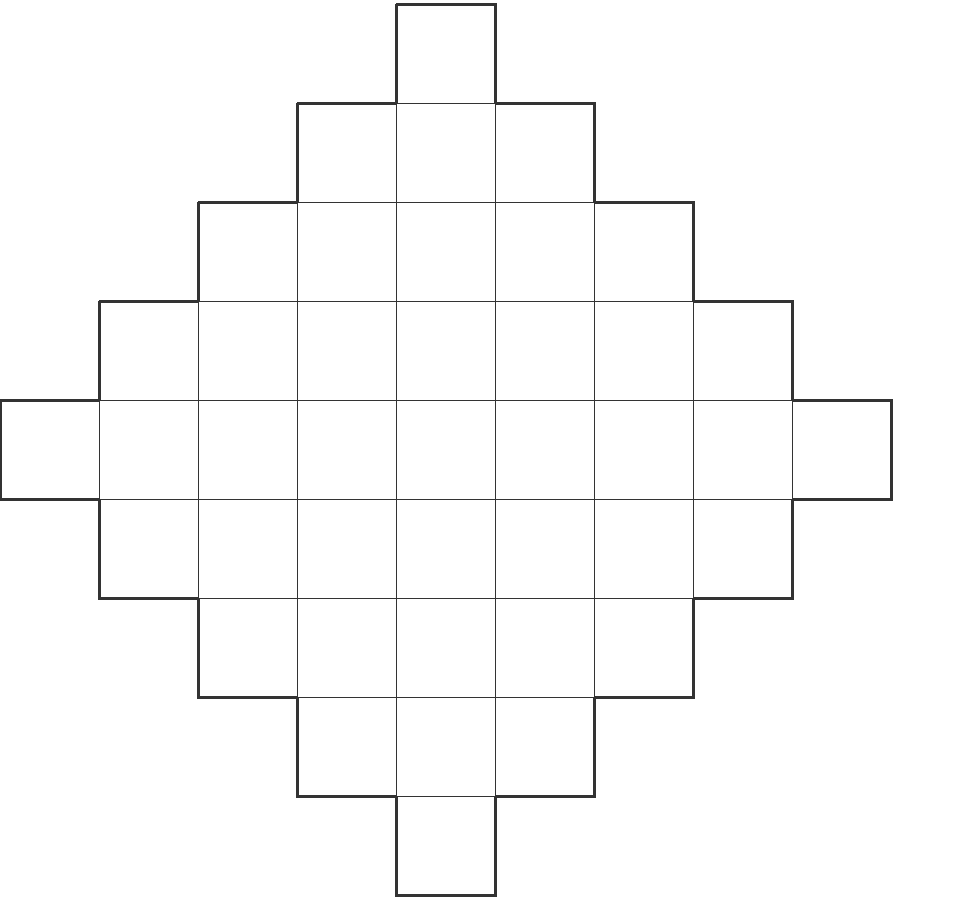
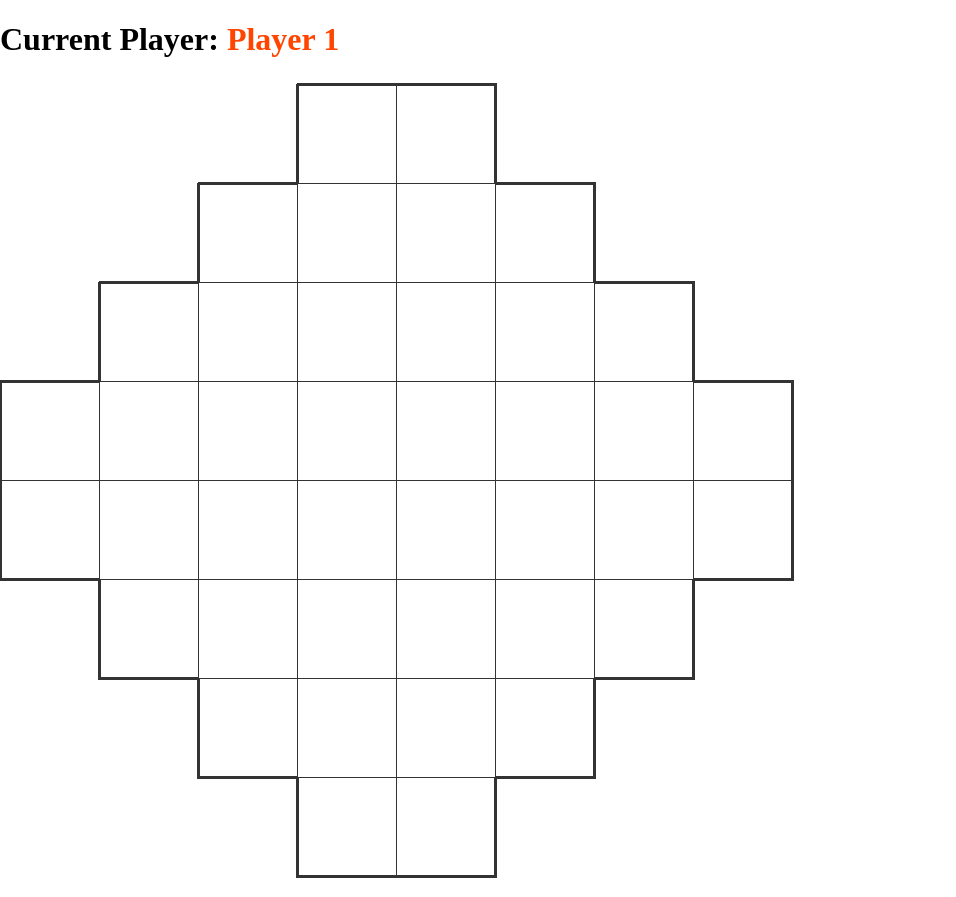
Before and after one commit to GabriMcNab/cookie-game-frontend, a Vue app: page / in a window 1280 px wide. Shown: the whole page, without its empty margins (0-956 px from the left). Built offline with nearby package versions, Linux system fonts and the light colour scheme.

Commit message:
feat: add players logic

```diff
--- a/src/App.vue
+++ b/src/App.vue
@@ -1,5 +1,15 @@
 <template>
-  <main class="wrapper">
+  <main>
+    <h1>
+      Current Player:
+      <span
+        :style="{
+          color: store.activePlayer === 'p1' ? 'orangered' : 'dodgerBlue',
+        }"
+        >{{ currentPlayer }}</span
+      >
+    </h1>
+    <div class="wrapper">
       <GameBoxComponent
         v-for="(box, key) in store.gameBoard"
         :key="key"
@@ -7,33 +17,24 @@
         :selected-borders="box.selectedBorders"
         :external-borders="box.externalBorders"
         :completed-by="box.completedBy"
-      @click:border="handleBorderSelect"
+        @click:border="store.setPlayerMove"
       />
+    </div>
   </main>
 </template>
 
 <script lang="ts" setup>
+import { computed } from "vue";
 import GameBoxComponent from "@/components/GameBoxComponent.vue";
+import { generateGameBoard } from "@/services/gameBoard";
 import { useBoardStore } from "@/stores/board";
 
-import { getOppositeBorder } from "@/services/gameBox";
-import {
-  generateGameBoard,
-  getAdjacentGameBoxPosition,
-} from "@/services/gameBoard";
+const store = useBoardStore();
+store.$state = { gameBoard: generateGameBoard(8), activePlayer: "p1" };
 
-import { Border, Coordinates } from "@/types";
-
-const store = useBoardStore();
-store.$state = { gameBoard: generateGameBoard(9) };
-
-function handleBorderSelect(border: Border, position: Coordinates) {
-  const adjacentBoxPosition = getAdjacentGameBoxPosition(position, border);
-  const adjacentBoxBorder = getOppositeBorder(border);
-
-  store.updateGameBoxBorders(position, border);
-  store.updateGameBoxBorders(adjacentBoxPosition, adjacentBoxBorder);
-}
+const currentPlayer = computed(() => {
+  return store.activePlayer === "p1" ? "Player 1" : "Player 2";
+});
 </script>
 
 <style lang="scss">
--- a/src/services/gameBoard.ts
+++ b/src/services/gameBoard.ts
@@ -10,7 +10,7 @@ export function generateGameBoard(size: number): GameBoard {
   const gameBoard: GameBoard = {};
   const midPoint = (size + 1) / 2;
 
-  let elementsPerRow = 1;
+  let elementsPerRow = 2;
   for (let y = 1; y <= size; y++) {
     const offset = (size - elementsPerRow) / 2;
 
@@ -20,9 +20,9 @@ export function generateGameBoard(size: number): GameBoard {
       gameBoard[position.toString()] = { ...gameBox, position };
     }
 
-    if (y < midPoint) {
+    if (y < midPoint - 1) {
       elementsPerRow += 2;
-    } else {
+    } else if (y > midPoint) {
       elementsPerRow -= 2;
     }
   }
--- a/src/services/gameBox.ts
+++ b/src/services/gameBox.ts
@@ -1,4 +1,4 @@
-import { Border, GameBox } from "@/types";
+import { Border, GameBox, Player } from "@/types";
 
 /**
  * Generates a new GameBox. It sets the borders if the GameBox is one of the boxes on the edge of the GameBoard
@@ -44,3 +44,24 @@ export function getOppositeBorder(border: Border): Border {
   };
   return oppositeBorders[border];
 }
+
+/**
+ * Updates the GameBox by setting the selectedBorders and checking if it's completed
+ * @param box GameBox to update
+ * @param border Border clicked
+ * @param player Current active player
+ * @returns Updated GameBox
+ */
+export function updateGameBox(
+  box: GameBox,
+  border: Border,
+  player: Player
+): GameBox {
+  box.selectedBorders.add(border);
+
+  if (box.selectedBorders.size === 4) {
+    box.completedBy = player;
+  }
+
+  return box;
+}
--- a/src/stores/board.ts
+++ b/src/stores/board.ts
@@ -1,27 +1,40 @@
 import { defineStore } from "pinia";
-import { Border, Coordinates, GameBoard } from "@/types";
+import { getOppositeBorder, updateGameBox } from "@/services/gameBox";
+import { getAdjacentGameBoxPosition } from "@/services/gameBoard";
+import { Border, Coordinates, GameBoard, Player } from "@/types";
 
 export const useBoardStore = defineStore("board", {
   state: () => ({
     gameBoard: {} as GameBoard,
+    activePlayer: "p1" as Player,
   }),
   actions: {
     /**
-     * Updates the borders of a GameBox
-     * @param boxPosition Position of the GameBox to update
-     * @param border Border to add to the Set<Border>
+     * Handles the player's move by updating the corresponding game boxes
+     * @param position Position of the GameBox clicked
+     * @param border Border clicked
      */
-    updateGameBoxBorders(boxPosition: Coordinates, border: Border) {
-      const targetBox = this.gameBoard[boxPosition.toString()];
-      if (targetBox) {
-        targetBox.selectedBorders.add(border);
+    setPlayerMove(border: Border, position: Coordinates) {
+      const targetBox = this.gameBoard[position.toString()];
+      const updatedBox = updateGameBox(targetBox, border, this.activePlayer);
 
-        if (targetBox.selectedBorders.size === 4) {
-          targetBox.completedBy = "p2";
-        }
+      const adjBoxPosition = getAdjacentGameBoxPosition(position, border);
+      const adjBorder = getOppositeBorder(border);
+      const adjBox = this.gameBoard[adjBoxPosition.toString()];
+      const updatedAdjBox = updateGameBox(adjBox, adjBorder, this.activePlayer);
 
-        this.gameBoard[boxPosition.toString()] = targetBox;
+      if (!updatedBox.completedBy && !updatedAdjBox.completedBy) {
+        this.toggleActivePlayer();
       }
+
+      this.gameBoard[position.toString()] = updatedBox;
+      this.gameBoard[adjBoxPosition.toString()] = updatedAdjBox;
+    },
+    /**
+     * Updates activePlayer to next player
+     */
+    toggleActivePlayer() {
+      this.activePlayer = this.activePlayer === "p1" ? "p2" : "p1";
     },
   },
 });
```
Lines whose indentation alone changed are shown as unchanged.
